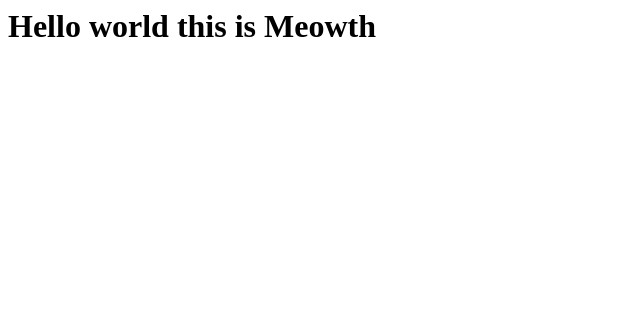
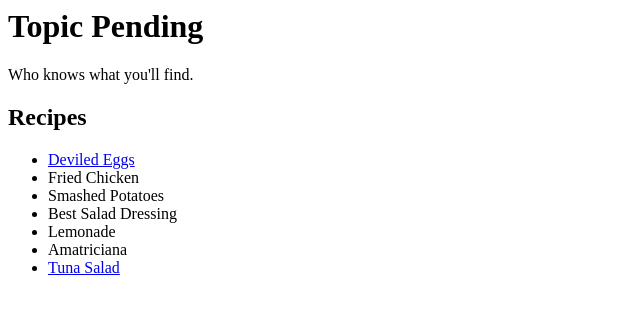
Before and after one commit to Bexadecimal/Bexadecimal.github.io, a plain HTML site: page index.html in a window 1280 px wide. Shown: the whole page, without its empty margins (0-640 px from the left). Drawn offline with Linux system fonts and the light colour scheme.

Commit message:
Start Home page, add Tuna salad and deviled eggs

```diff
--- a/index.html
+++ b/index.html
@@ -1 +1,16 @@
-<H1> Hello world this is Meowth </H1>
+<h1>Topic Pending</h1>
+<p>Who knows what you'll find.</p>
+
+
+<section id="recipes">
+    <h2>Recipes</h2>
+    <ul>
+        <li><a href="recipes/deviled-eggs.html">Deviled Eggs</a></li>
+        <li>Fried Chicken</li>
+        <li>Smashed Potatoes</li>
+        <li>Best Salad Dressing</li>
+        <li>Lemonade</li>
+        <li>Amatriciana</li>
+        <li><a href="recipes/tuna-salad.html">Tuna Salad</a></li>
+    </ul>
+</section>
```
Also changed, not shown: recipes/deviled-eggs.html (added, +11 -0 lines), recipes/tuna-salad.html (added, +14 -0 lines).
